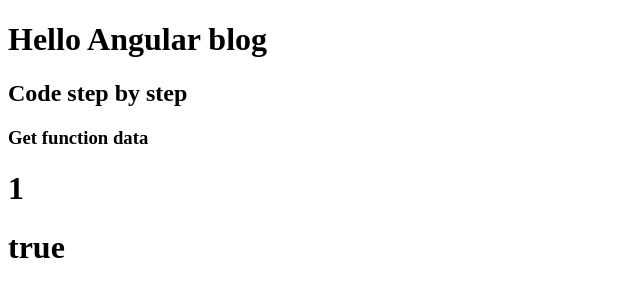
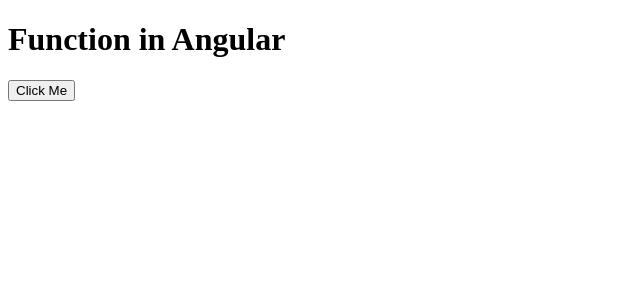
Before and after one commit to Tanyamehta22/ANGULAR-CODE-STEP-BY-STE, an Angular app: page / in a window 1280 px wide. Shown: the top 300 px of the page, without its empty margins (0-640 px from the left). Built offline with nearby package versions, Linux system fonts and the light colour scheme.

Commit message:
function

```diff
--- a/src/app/app.component.html
+++ b/src/app/app.component.html
@@ -1,7 +1,2 @@
-<h1 class="{{title}}">Hello Angular {{title}}</h1>
-<h2>{{data}}</h2>
-<h3>{{getValue()}}</h3>
-<h1>{{2*2/4}}</h1>
-<!--
-// can also be used for matching -->
-<h1>{{title =="blog"}}</h1>
+<h1>Function in Angular</h1>
+<button (click) = "getName('anil sidhu', 'peter')">Click Me</button>
--- a/src/app/app.component.ts
+++ b/src/app/app.component.ts
@@ -10,9 +10,12 @@
 })
 export class AppComponent {
   title = 'blog';
-  data = 'Code step by step';
-  getValue()
+  data = 'hello code';
+
+  getName(name: any,secondName:string)
   {
-    return "Get function data"
+    alert(name);
+    alert(secondName);
   }
+
 }
```
